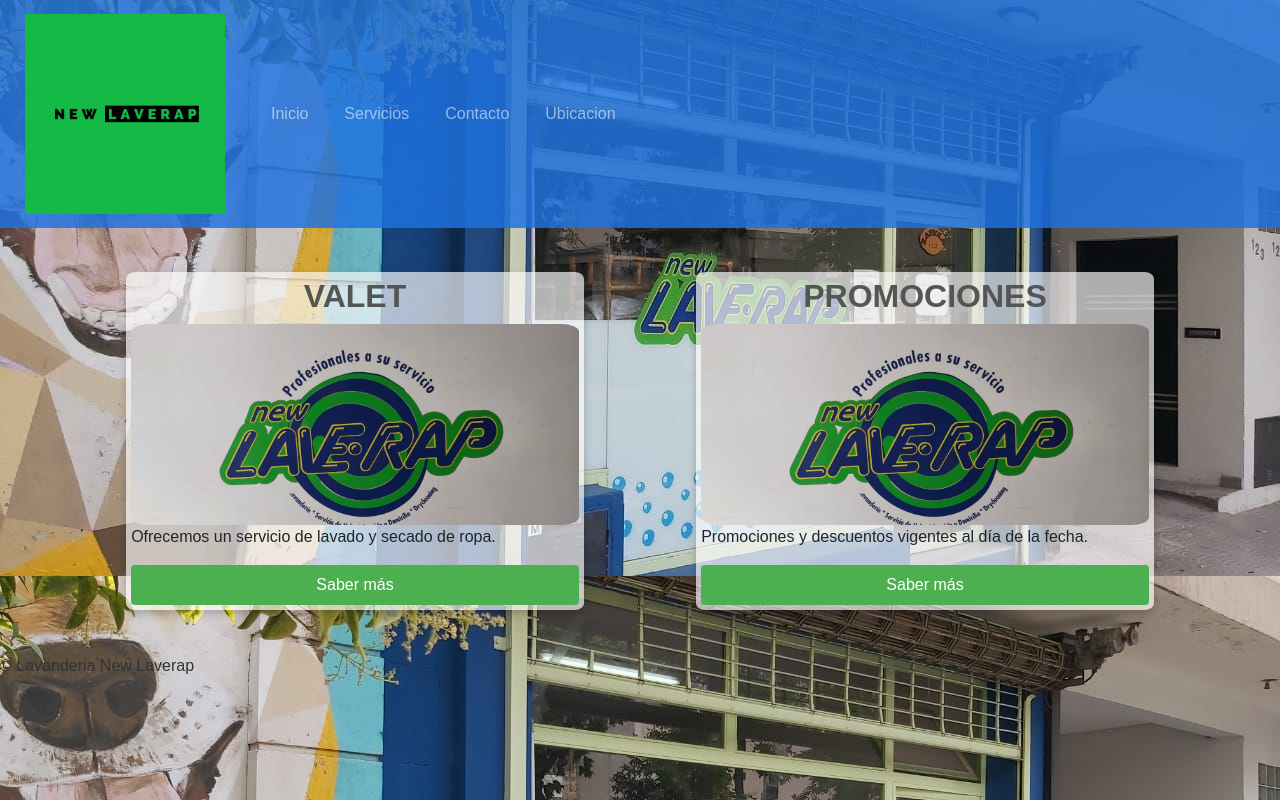
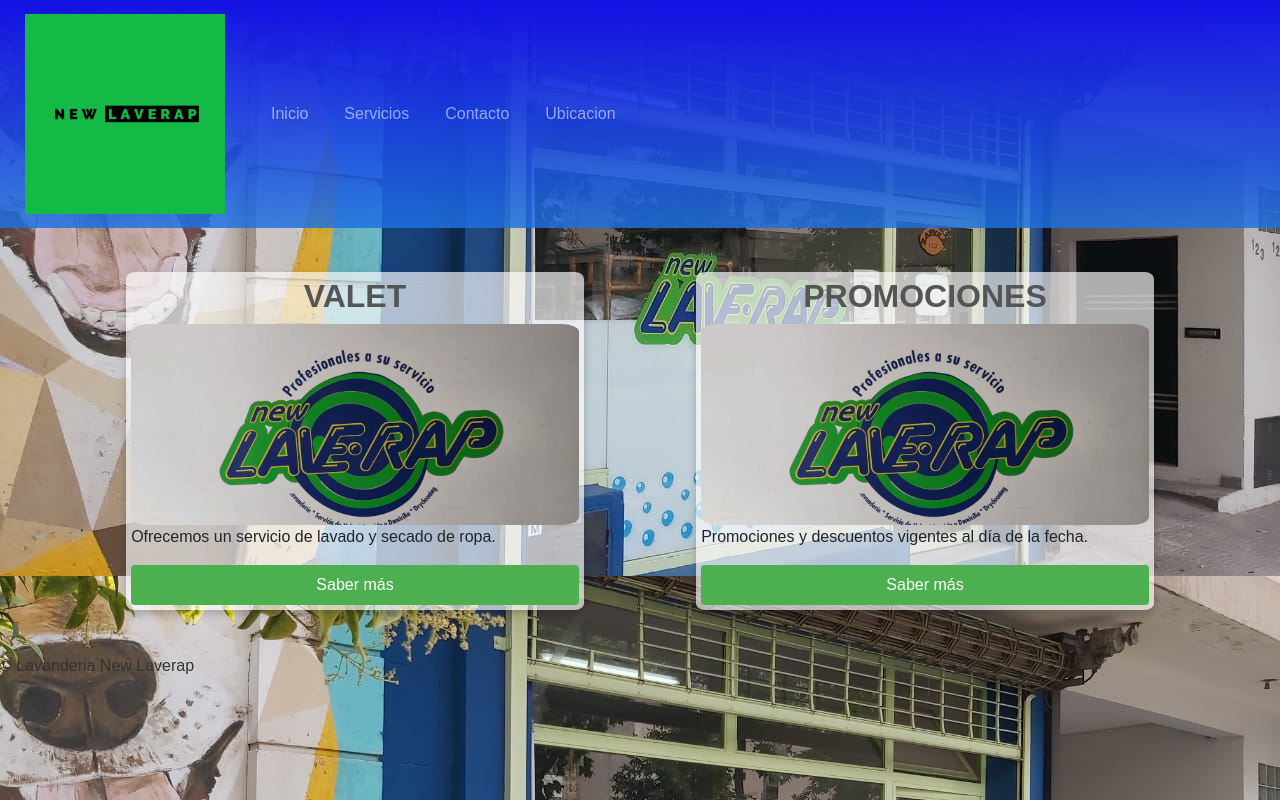
Before and after one commit to UlisesMontes/PreEntrega2Montes, a website: page index.html in a window 1280 px wide. Drawn offline with nearby package versions, Linux system fonts and the light colour scheme.

Commit message:
agregando gradientes en el encabezado

```diff
--- a/SCSS/contacto.scss
+++ b/SCSS/contacto.scss
@@ -113,6 +113,8 @@
   background-color: #1e72e0d5;
   color: $secondary-color;
   padding: 1px;
+  background: linear-gradient(to top, #1e72e0d5, #1410e3);
+
 }
 
 nav ul {
--- a/SCSS/preciosyservicios.scss
+++ b/SCSS/preciosyservicios.scss
@@ -79,6 +79,7 @@
   background-color: #1e72e0d5;
   color: $secondary-color;
   padding: 1px;
+  background: linear-gradient(to top, #1e72e0d5, #1410e3);
 }
 
 ul {
--- a/SCSS/promociones.scss
+++ b/SCSS/promociones.scss
@@ -80,6 +80,7 @@
   background-color: #1e72e0d5;
   color: #333;
   padding: 1px;
+  background: linear-gradient(to top, #1e72e0d5, #1410e3);
 }
 
 nav ul {
--- a/SCSS/style.scss
+++ b/SCSS/style.scss
@@ -107,6 +107,8 @@
   background-color: #1e72e0d5;
   color: $secondary-color;
   padding: 1px;
+  background: linear-gradient(to top, #1e72e0d5, #1410e3);
+
 }
 
 nav ul {
--- a/SCSS/ubicacion.scss
+++ b/SCSS/ubicacion.scss
@@ -1,4 +1,4 @@
-// Variables
+
 $primary-color: #1476e6;
 $secondary-color: #555;
 $background-color: #f7f7f7;
@@ -7,7 +7,7 @@
 $nav-background-color: #1e72e0d5;
 $footer-background-color: #1e72e0d5;
 
-// Mixins
+
 @mixin card-styles {
   box-shadow: 0 4px 8px 0 $box-shadow-color;
   border-radius: 5px;
@@ -19,7 +19,7 @@
   border-radius: 2%;
 }
 
-// Styles
+
 body {
   font-family: Arial, sans-serif;
   color: #333;
@@ -83,6 +83,7 @@
   background-color: $nav-background-color;
   color: $primary-color;
   padding: 0px;
+  background: linear-gradient(to top, #1e72e0d5, #1410e3);
 }
 
 nav ul {
```
Also changed, not shown: CSS/contacto.css, CSS/preciosyservicios.css, CSS/promociones.css, CSS/style.css, CSS/ubicacion.css, 5 other files.
